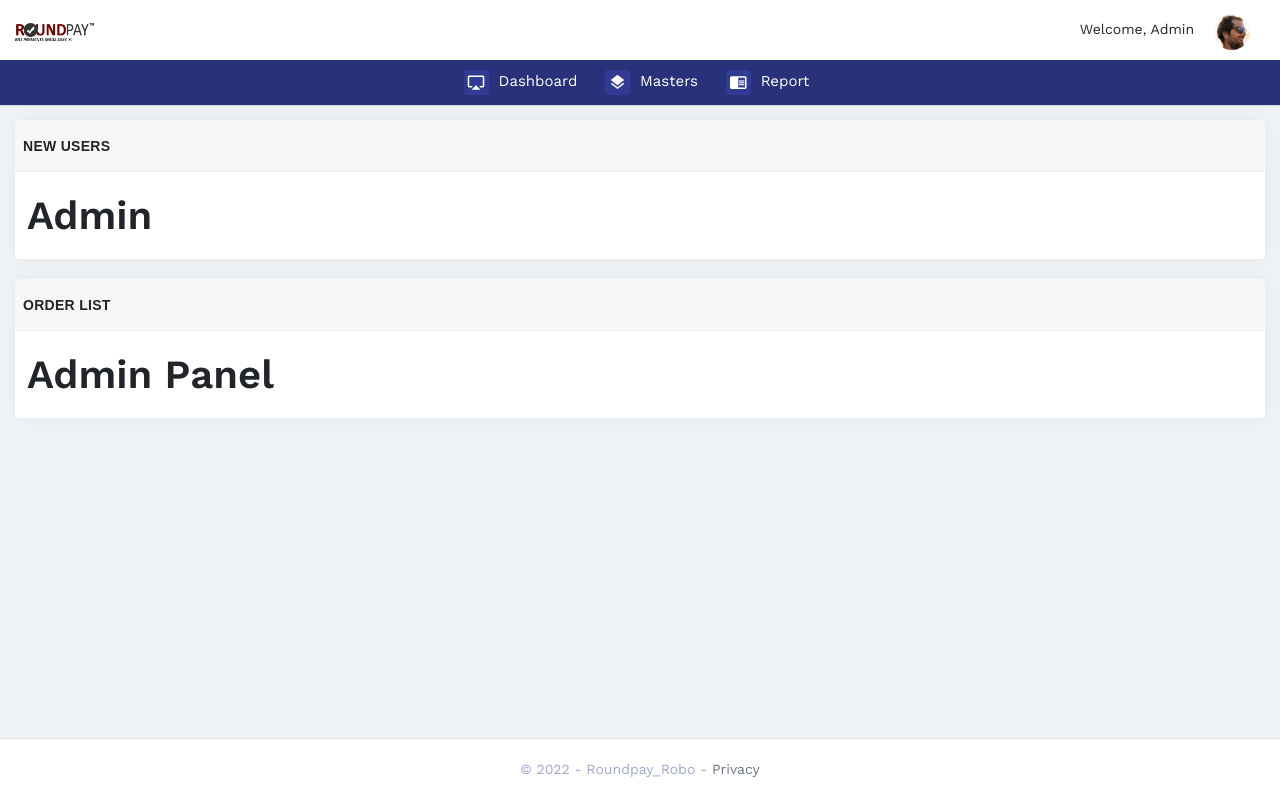
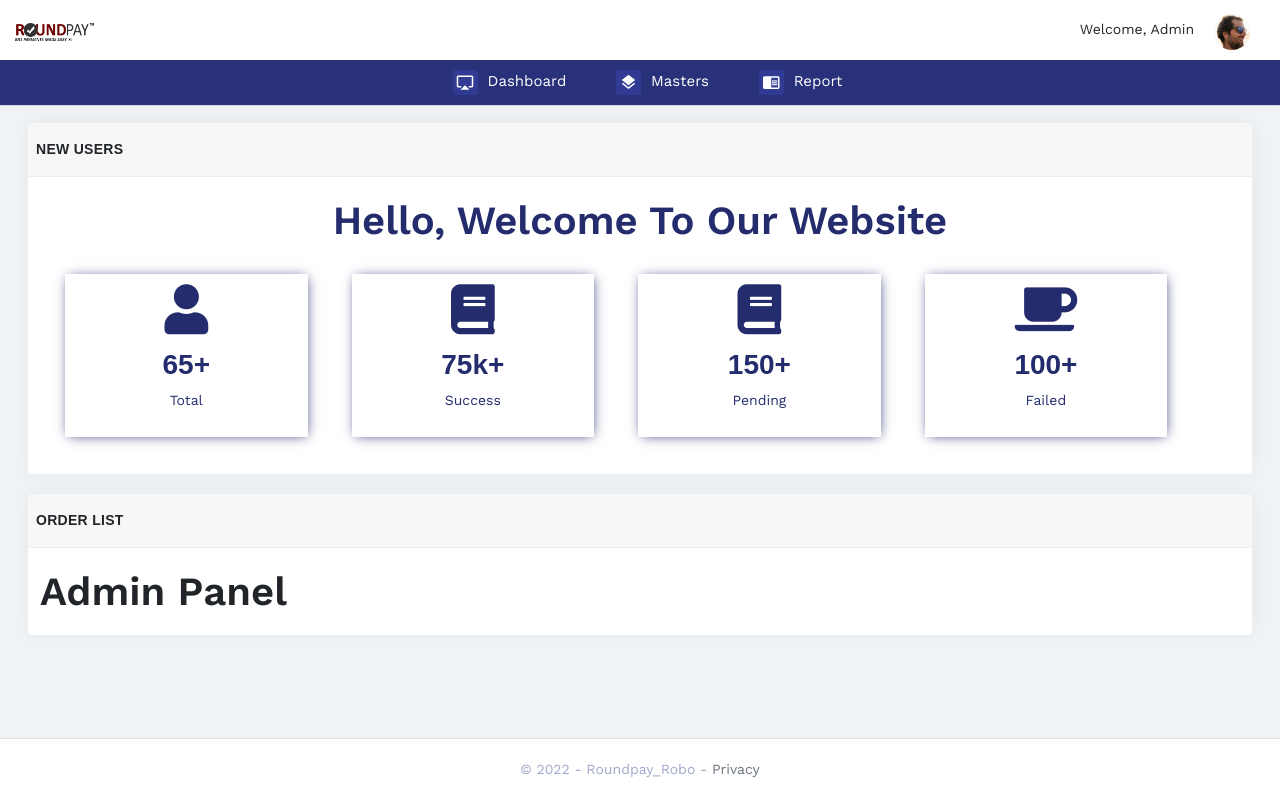
Before and after one commit to rgrishu/Roundpay_Robo, an ASP.NET Core app: template Roundpay_Robo/Views/Admin/Index.cshtml in a window 1280 px wide. Run offline with ASP.NET Core 8, Linux system fonts and the light colour scheme; the template is opened without the code that fills it, so the values that code supplies are empty; some libraries are stand-ins or nearby versions.

Commit message:
Commit_11-02-2022

```diff
--- a/Roundpay_Robo/AppCode/Interfaces/ILapuML.cs
+++ b/Roundpay_Robo/AppCode/Interfaces/ILapuML.cs
@@ -30,5 +30,6 @@ namespace Roundpay_Robo.AppCode.Interfaces
         Task<List<Lapu>> GetVendorLapu(LoginResponse _lr);
         Task<List<LapuServices>> GetServices(LoginResponse _lr);
         Task<LapuReqRes> GetReqRes(int TID, int LapuID, LoginResponse _lr);
+        Task<Response> UpdateTransaction(LapuTransaction ltr);
     }
 }
--- a/Roundpay_Robo/Controllers/ApiRechargeController.cs
+++ b/Roundpay_Robo/Controllers/ApiRechargeController.cs
@@ -38,6 +38,7 @@ namespace Roundpay_Robo.Controllers
                 await SaveReqResp(req.UserID, resp).ConfigureAwait(false);
             return Json(res);
         }
+
         private async Task SaveReqResp(int UserID, string resp)
         {
             string req = "";
--- a/Roundpay_Robo/Models/Lapu.cs
+++ b/Roundpay_Robo/Models/Lapu.cs
@@ -162,8 +162,8 @@ namespace Roundpay_Robo.Models
         public string AccountNo { get; set; }
         public string OutletName { get; set; }
         public string Provider { get; set; }
-        public DateTime EntryDate { get; set; }
-        public DateTime ModifyDate { get; set; }
+        public string EntryDate { get; set; }
+        public string ModifyDate { get; set; }
         public string LapuOpening { get; set; }
         public decimal RechargeAmount { get; set; }
         public string LapuClosing { get; set; }
--- a/Roundpay_Robo/Views/Admin/Index.cshtml
+++ b/Roundpay_Robo/Views/Admin/Index.cshtml
@@ -11,7 +11,49 @@
                         <h5 class="header-title">New Users</h5>
                     </div>
                     <div class="card-body new-user">
-                        <h1>Admin </h1>
+                         <div style="justify-content: center;">
+     <h1 style="color: #242c6d;
+    text-align: center;"> Hello, Welcome To Our Website </h1>
+
+
+     <div class="row">
+    <div class="column">
+        <div class="block">
+            <!-- Add user icon to the counter -->
+        <p><i class="fa fa-user"></i></p>
+        <h3> 65+ </h3>
+        <p> Total </p>
+    </div>
+        </div>
+
+    <div class="column">
+        <div class="block">
+                <!-- Add book icon to the counter -->
+        <p><i class="fa fa-book"></i></p>
+        <h3> 75k+ </h3>
+        <p> Success </p>
+        </div>
+    </div>
+
+    <div class="column">
+        <div class="block">
+            <!-- Add smilie icon to the counter -->
+        <p><i class="fa fa-book"></i></p>
+        <h3> 150+ </h3>
+        <p> Pending </p>
+        </div>
+    </div>
+
+    <div class="column">
+        <div class="block">
+            <!-- Add coffee cup icon to the counter -->
+        <p><i class="fa fa-coffee"></i></p>
+        <h3> 100+ </h3>
+        <p> Failed </p>
+        </div>
+    </div>
+    </div>
+    </div>
                     </div>
                     <!--end card-body-->
                 </div>
--- a/Roundpay_Robo/Views/Shared/_Layout_ApiUser.cshtml
+++ b/Roundpay_Robo/Views/Shared/_Layout_ApiUser.cshtml
@@ -34,9 +34,9 @@
                     <ul class="list-inline float-right mb-0">
                         <!-- User-->
                         <li class="list-inline-item dropdown notification-list">
+                            <span>Welcome, User</span>
                             <a class="nav-link dropdown-toggle arrow-none waves-effect nav-user" data-toggle="dropdown" href="#" role="button" aria-haspopup="false" aria-expanded="false"><img src="~/Theme/images/users/avatar-1.jpg" alt="user" class="rounded-circle"></a>
                             <div class="dropdown-menu dropdown-menu-right profile-dropdown">
-                                <span>Welcome</span>
                                 @* <a class="dropdown-item" href="#"><i class="mdi mdi-account-circle m-r-5 text-muted"></i> Profile</a>
                                     <a class="dropdown-item" href="#"><i class="mdi mdi-wallet m-r-5 text-muted"></i> My Wallet</a>
                                     <a class="dropdown-item" href="#">
--- a/Roundpay_Robo/appsettings.Development.json
+++ b/Roundpay_Robo/appsettings.Development.json
@@ -6,8 +6,6 @@
     }
   },
   "ConnectionStrings": {
-
-
     "DBCon": "Data Source=116.202.47.206;Initial Catalog=Roundpay_Robo;User ID=user_RoundpayRobo;Password=NQemZeVYrd;"
 
     //"DBCon": "Data Source=195.201.106.243;Initial Catalog=RechargeWeb_Robo;User ID=usr_RechargeWebRobo;Password=QefMJUkRkDKZ;"
--- a/Roundpay_Robo/wwwroot/Theme/css/style.css
+++ b/Roundpay_Robo/wwwroot/Theme/css/style.css
@@ -2492,7 +2492,7 @@ body {
                     display: inline-block;
                     font-size: 18px;
                     line-height: 25px;
-                    margin-left: 3px;
+                    margin-left: 25px;
                     margin-right: 10px;
                     text-align: center;
                     vertical-align: middle;
@@ -2938,7 +2938,7 @@ body {
 }
 
 .header-title {
-    margin-bottom: 8px;
+   /* margin-bottom: 8px;*/
     text-transform: uppercase;
     letter-spacing: .02em;
     font-size: 14px
@@ -4153,8 +4153,7 @@ label {
         border-top: 2px solid #dee2e6;
     }
 .table-responsive {
-
-    height: 353px!important;
+    height: 378px !important;
 }
 textarea.form-control {
     height: inherit!important;
@@ -4167,3 +4166,40 @@ textarea.form-control {
     width: 108px;
     height: 38px;
 }
+
+* {
+    box-sizing: border-box;
+}
+
+.column {
+    /* box toward left of the window screen */
+    float: left;
+    width: 24%;
+    padding: 22px;
+}
+
+.row {
+    /* Specify the margin for the row class */
+    margin: 3px;
+}
+
+/* Style the class named block */
+.block {
+    padding: 10px;
+    text-align: center;
+    background-color: #fff;
+    color: #242c6d;
+    box-shadow: 1px 1px 12px -3px;
+}
+
+    /* Provide styling for when mouse will move over the counter*/
+    .block:hover {
+        transform: scale(1.1);
+        background-color: #242c6d;
+        transition-duration: 1s;
+        color: #ffffff;
+    }
+
+.fa {
+    font-size: 50px;
+}
```
Also changed, not shown: Roundpay_Robo/Controllers/ApiUserController.cs (+13 -0 lines), Roundpay_Robo/Views/ApiUser/PartialView/_LapuReport.cshtml (+43 -25 lines), Roundpay_Robo/Views/ApiUser/Report.cshtml (+5 -6 lines).
